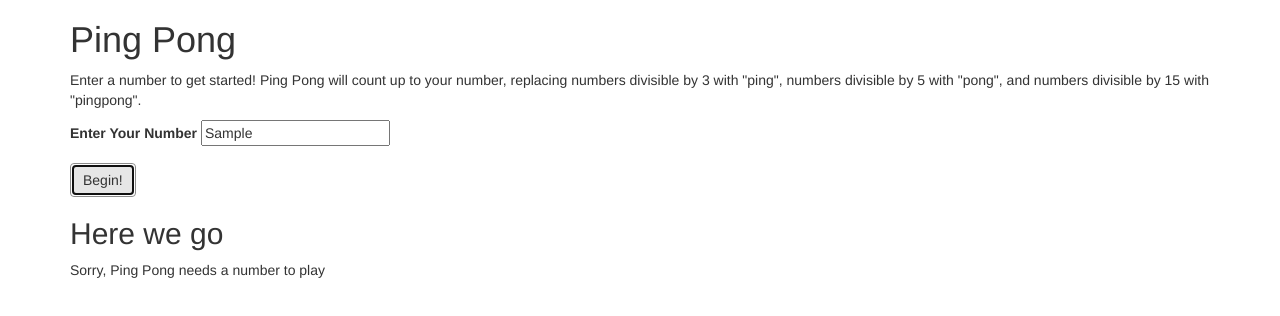
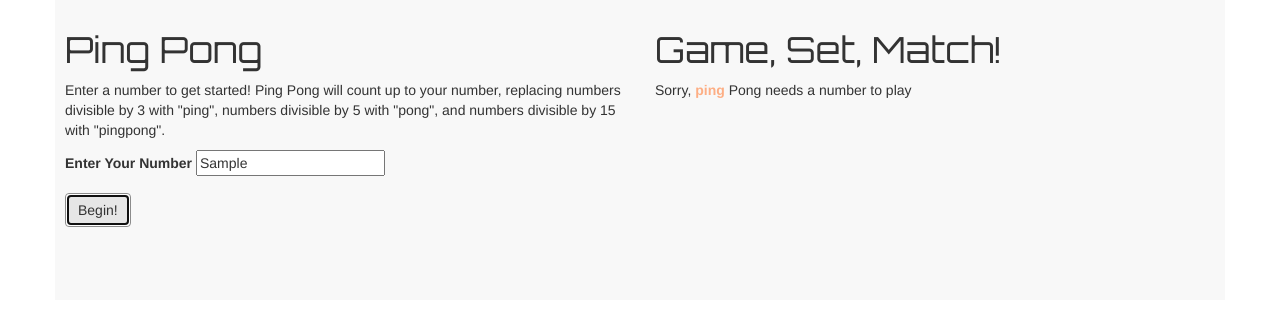
Before and after one commit to jessguilford/pingpong, a plain HTML site: page index.html in a window 1280 px wide. Both pictures are taken after typing "Sample" into the empty fields and a click on the button "Begin!". Drawn offline with Linux system fonts and the light colour scheme.

Commit message:
add styling to page and results

```diff
--- /dev/null
+++ b/css/styles.css
@@ -0,0 +1,18 @@
+h1 {
+  font-family: 'Orbitron', sans-serif;
+}
+
+.container {
+  background-color: #f8f8f8;
+  min-height: 300px;
+  padding: 10px;
+}
+
+#resultheader {
+  display: none;
+}
+
+.fancyping {
+  color: #FDAE84;
+  font-weight: bold;
+}
--- a/index.html
+++ b/index.html
@@ -3,13 +3,17 @@
   <head>
     <title>Ping Pong</title>
     <link href="css/bootstrap.min.css" rel="stylesheet" type="text/css" media="all">
+    <link href="css/styles.css" rel="stylesheet" type="text/css" media="all">
+    <link href='https://fonts.googleapis.com/css?family=Orbitron' rel='stylesheet' type='text/css'>
     <script src="js/jquery-1.12.0.js"></script>
     <script src="js/bootstrap.min.js"></script>
     <script src="js/scripts.js"></script>
   </head>
   <body>
     <div class="container">
-      <H1>Ping Pong</H1>
+      <div class="row">
+        <div class="col-xs-6">
+          <h1>Ping Pong</h1>
           <p>Enter a number to get started! Ping Pong will count up to your number, replacing numbers divisible by 3 with "ping", numbers divisible by 5 with "pong", and numbers divisible by 15 with "pingpong".</p>
           <form id="numberentry">
             <div class="form-group">
@@ -19,9 +23,13 @@
             <button type="submit" class="btn btn-default">Begin!</button>
           </form>
         </div>
-    <div class="container" id="result">
-      <H2>Here we go</H2>
+        <div class="col-xs-6">
+          <div id="result">
+            <h1 id="resultheader">Game, Set, Match!</h1>
             <p id="output"></p>
+          </div>
+        </div>
+      </div>
     </div>
   </body>
 </html>
--- a/js/scripts.js
+++ b/js/scripts.js
@@ -39,11 +39,16 @@ var pingPong = function(inputNum) {
 
 $(document).ready(function() {
   $("form#numberentry").submit(function(event) {
+    $("#resultheader").hide();
     var inputNum = parseInt($("input#inputNum").val());
     var result = pingPong(inputNum);
 
-  $("#result").show();
+  $("#resultheader").slideDown();
   $("#output").text(result);
+
+  var fancyPing = '<span class="fancyping">ping</span>';
+  var newPing = $("p#output").text().replace(/ping/gi, fancyPing);
+  $("p#output").html(newPing);
 
   event.preventDefault();
   });
```
Lines whose indentation alone changed are shown as unchanged.
